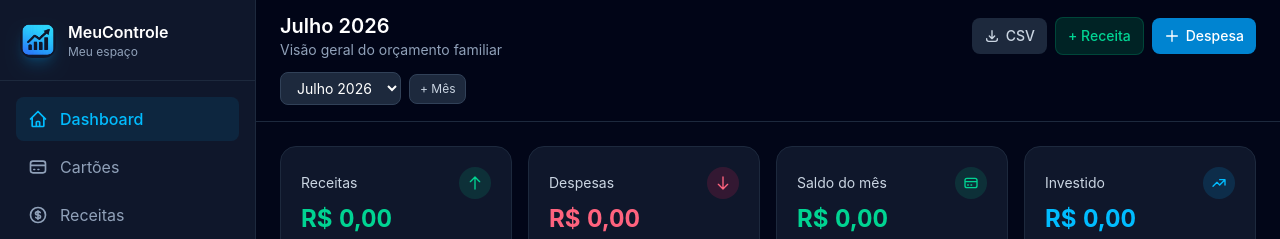
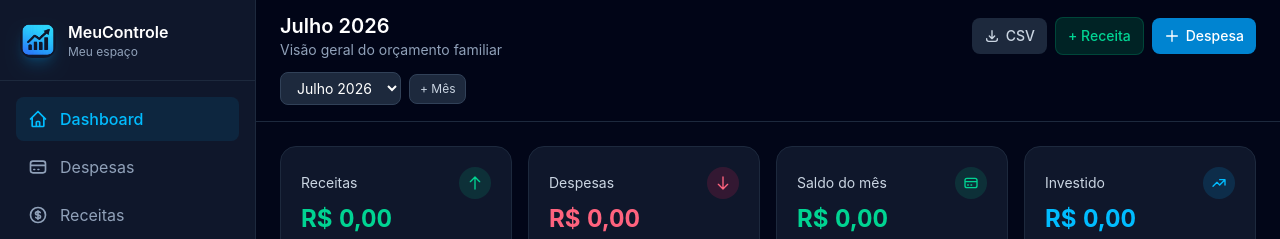
Before and after one commit to wedaviid/meucontrole, a React (Vite) app: page / in a window 1280 px wide. Shown: the top 239 px of the page. Built offline with nearby package versions, Linux system fonts and the light colour scheme.

Commit message:
Aba Despesas + cards clicaveis + Receitas

```diff
--- a/src/App.tsx
+++ b/src/App.tsx
@@ -591,9 +591,9 @@ function App() {
   const pageClass = direcao === 'out' ? 'page-exit' : animando ? 'page-enter' : 'page-enter-active'
 
   const subtituloMap: Record<Pagina, string> = {
-    config: 'Pessoas, cartões e contas',
+    config: 'Pessoas, contas e cartões',
     dashboard: 'Visão geral do orçamento familiar',
-    faturas: 'Gastos nos cartões por pessoa',
+    faturas: 'Todas as despesas do mês',
     receitas: 'Todas as receitas do mês',
     pessoas: 'Controle individual de gastos',
     recorrentes: 'Assinaturas e lançamentos automáticos',
--- a/src/components/FaturasPage.tsx
+++ b/src/components/FaturasPage.tsx
@@ -50,7 +50,7 @@ export function FaturasPage({ lancamentos, onExcluir, onEditar, pessoas = [], or
     <div className="space-y-6">
       <div className={`grid grid-cols-1 gap-4 ${pessoasCards.length <= 1 ? 'md:grid-cols-2' : pessoasCards.length === 2 ? 'md:grid-cols-3' : 'sm:grid-cols-2 lg:grid-cols-4'}`}>
         <div className="bg-slate-900 border border-slate-800 rounded-2xl p-5">
-          <p className="text-sm text-slate-400 mb-1">Total nos cartões</p>
+          <p className="text-sm text-slate-400 mb-1">Total de despesas</p>
           <p className="text-2xl font-bold text-rose-400">
             R$ {totalGeral.toLocaleString('pt-BR', { minimumFractionDigits: 2 })}
           </p>
--- a/src/components/Sidebar.tsx
+++ b/src/components/Sidebar.tsx
@@ -60,7 +60,7 @@ export function Sidebar({ pagina, onChangePagina, aberto = false, onFechar, nome
           <svg className="w-5 h-5" fill="none" stroke="currentColor" viewBox="0 0 24 24">
             <path strokeLinecap="round" strokeLinejoin="round" strokeWidth={2} d="M3 10h18M7 15h1m4 0h1m-7 4h12a3 3 0 003-3V8a3 3 0 00-3-3H6a3 3 0 00-3 3v8a3 3 0 003 3z" />
           </svg>
-          Cartões
+          Despesas
         </button>
 
                 <button onClick={() => navegar('receitas')} className={linkClass(pagina === 'receitas')}>
```
